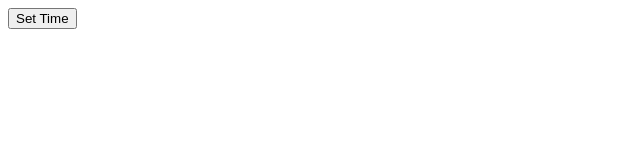
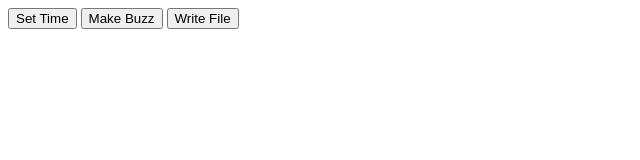
Before and after one commit to RylandBritt/Bangle_example, a plain HTML site: page index.html in a window 1280 px wide. Shown: the whole page, without its empty margins (0-640 px from the left). Drawn offline with Linux system fonts and the light colour scheme.

Commit message:
Update index.html

```diff
--- a/index.html
+++ b/index.html
@@ -1,6 +1,13 @@
 <html>
 <body>
   <button onclick="Puck.setTime()">Set Time </button>
+  <button onclick="Puck.write('Bangle.buzz()')">Make Buzz</button>
+  <button onclick="writeFile()">Write File</button>
   <script src="https://www.puck-js.com/puck.js"></script>
+  <script>
+    function writeFile(){
+      Puck.eval('require("Storage").write("a_file","Hey World");\n')
+    }
+  </script>
 </body>
 </html>
```
